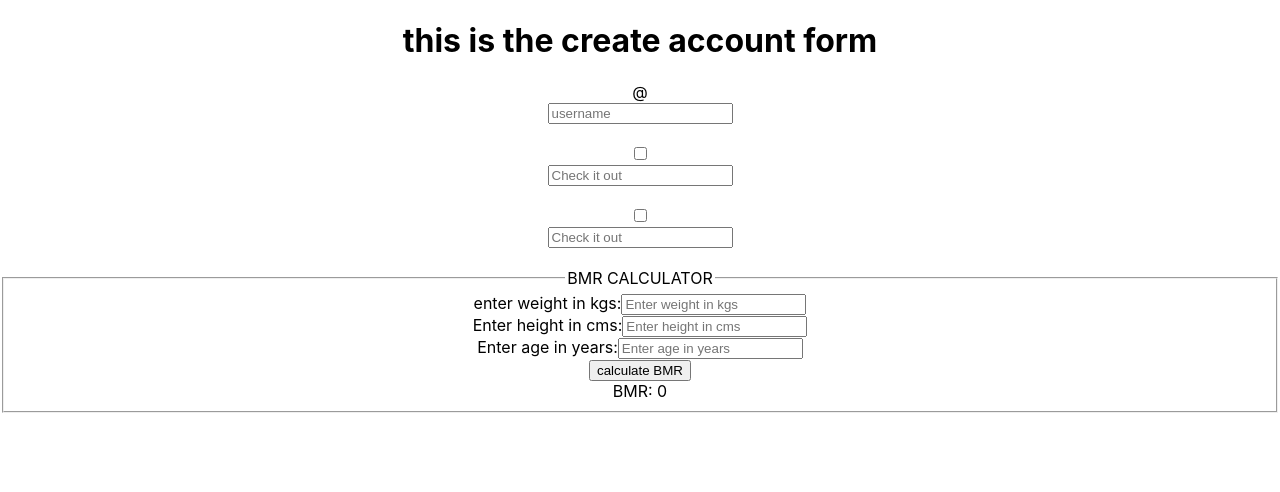
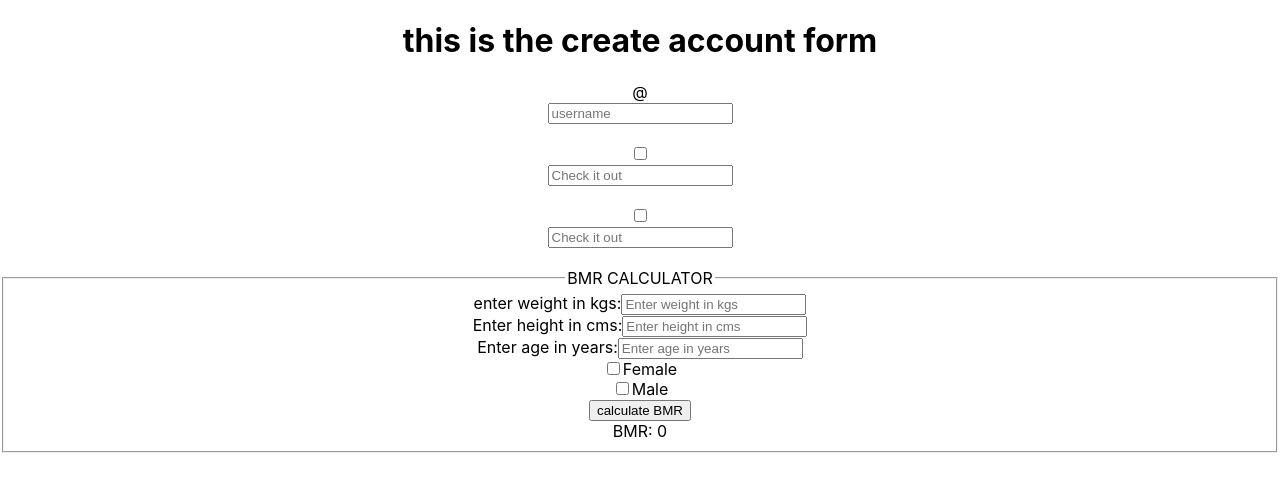
Before and after one commit to KirkBetzina/Calorie-and-macro-calculation, a React (Create React App) app in the folder macro-app/: page / in a window 1280 px wide. Shown: the top 492 px of the page. Built offline with nearby package versions, Linux system fonts and the light colour scheme.

Commit message:
added checkboxes for male and female

```diff
--- a/macro-app/src/components/BmrCalculator.js
+++ b/macro-app/src/components/BmrCalculator.js
@@ -42,6 +42,12 @@ const BmrCalculator = (props) => {
                     <label for='age'>Enter age in years:</label>
                     <input onChange={handleChange} type='number' id='age' value={formData.age}size='20'placeholder='Enter age in years' name='age' required></input>
                    <br></br>
+                   <input type="checkbox" id="Female" name="Female" ></input>
+                    <label for="Female">Female</label>
+                    <br></br>
+                    <input type="checkbox" id="Male" name="Male" ></input>
+                    <label for="Male">Male</label>
+                    <br></br>
                     <input type='button' value='calculate BMR'  id='calc' onClick={handleSubmit}></input >
                    <br></br>
                     <label for='button'>BMR: {bmr} </label>
```
